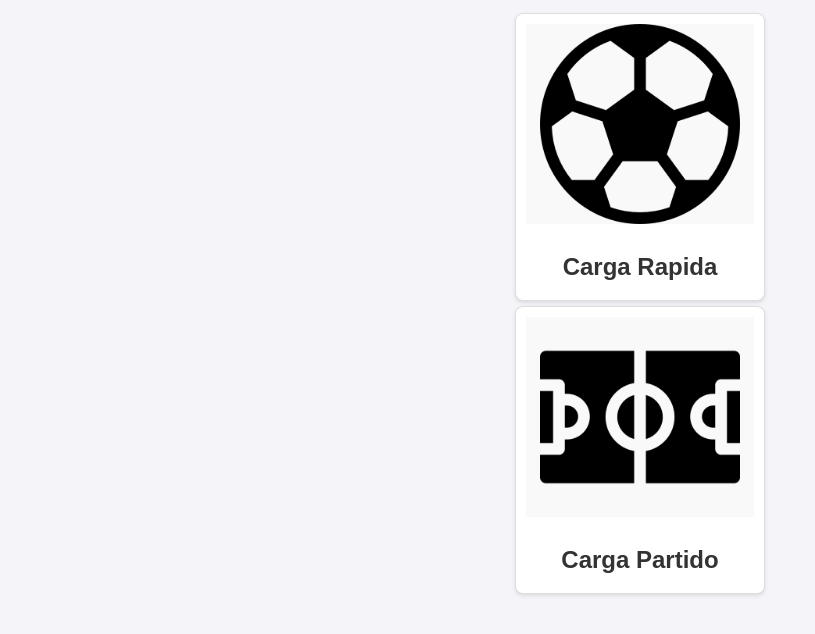
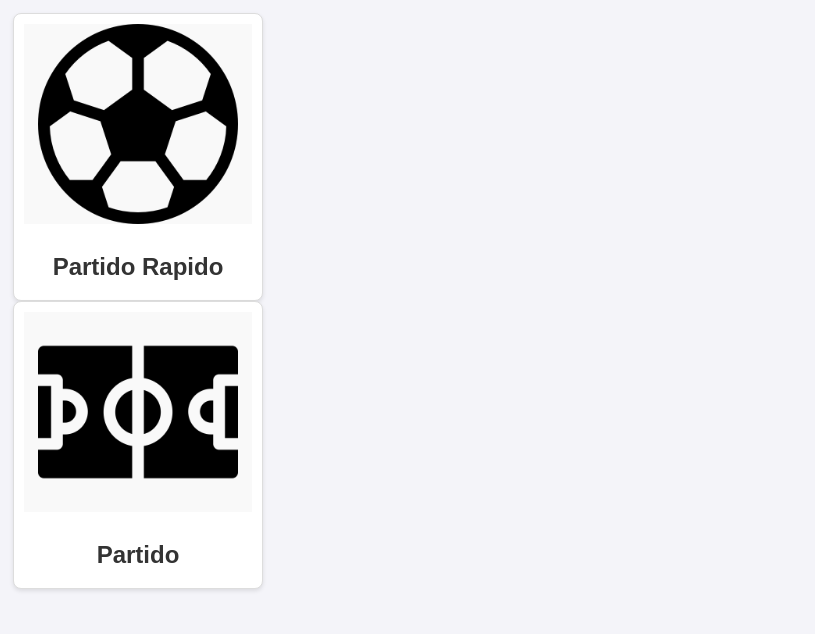
Before and after one commit to FacuZ7/FulboApp_React, a React (Vite) app: page / in a window 1280 px wide. Shown: the top 634 px of the page, without its empty margins (0-815 px from the left). Built offline with nearby package versions, Linux system fonts and the light colour scheme.

Commit message:
iniciamos rutas con react + hacer redireccion desde las cartas + implementacion de pages

```diff
--- a/package.json
+++ b/package.json
@@ -11,7 +11,8 @@
   },
   "dependencies": {
     "react": "^18.3.1",
-    "react-dom": "^18.3.1"
+    "react-dom": "^18.3.1",
+    "react-router-dom": "^7.1.1"
   },
   "devDependencies": {
     "@eslint/js": "^9.17.0",
--- a/src/App.jsx
+++ b/src/App.jsx
@@ -1,14 +1,20 @@
-import HomeCard from './components/HomeCard/HomeCard.jsx'
-import ballImg from './assets/ball.png'
-import soccerField from './assets/soccer-field.png'
+import {BrowserRouter as Router, Routes, Route } from 'react-router-dom';
+import Home from './pages/Home/Home.jsx';
+import Partido from './pages/Partido/Partido.jsx';
+import PartidoRapido from './pages/PartidoRapido/PartidoRapido.jsx';
+
 import './App.css'
 
 function App() {
   return (
-    <div className='app-containter'>
-      <HomeCard cardTitle="Carga Rapida" mainImg={ballImg}></HomeCard>
-      <HomeCard cardTitle="Carga Partido" mainImg={soccerField}></HomeCard>
-    </div>
+    <Router>
+            <Routes>
+              <Route path="/" element={<Home/>}/>
+              <Route path="/partido" element={<Partido/>}/>
+              <Route path="/partidorapido" element={<PartidoRapido/>}/>
+            </Routes>
+    </Router>
+
   )
 }
 
--- a/src/components/HomeCard/HomeCard.jsx
+++ b/src/components/HomeCard/HomeCard.jsx
@@ -1,18 +1,20 @@
 /* eslint-disable react/prop-types */
 import './HomeCard.css';
 
-const HomeCard = ({ cardTitle, mainImg }) => {
+const HomeCard = ({imgTitle="main-image", imgPath, cardTitle, }) => {
 
   return (
       <div className="card">
           <div className='card-img-container'>
-        <img title='image' src={mainImg}></img>
+              <img title={imgTitle} src={imgPath} alt="card-image"></img>
           </div>
+
           <div className='card-title'>
               <h1>{cardTitle}</h1>
           </div>
       </div>
   );
-};
+
+}
 
 export default HomeCard;
--- /dev/null
+++ b/src/pages/Home/Home.jsx
@@ -0,0 +1,17 @@
+import HomeCard from '../../components/HomeCard/HomeCard.jsx'
+import ballImgPath from '../../assets/ball.png'
+import soccerField from '../../assets/soccer-field.png'
+
+const Home = () => {
+
+    return (
+        <>
+            <HomeCard imgPath={ballImgPath} cardTitle="Partido Rapido"/>
+            <HomeCard imgPath={soccerField} cardTitle="Partido"/>
+        </>
+
+    );
+
+}
+
+export default Home;
--- /dev/null
+++ b/src/pages/Partido/Partido.jsx
@@ -0,0 +1,9 @@
+const Partido = () => {
+
+    return (
+        <h1>Partido!</h1>
+    );
+
+};
+
+export default Partido;
--- /dev/null
+++ b/src/pages/PartidoRapido/PartidoRapido.jsx
@@ -0,0 +1,9 @@
+const PartidoRapido = () => {
+
+    return (
+        <h1>Partido rapido!</h1>
+    );
+
+};
+
+export default PartidoRapido;
```
Also changed, not shown: src/pages/Home/Home.css (added), src/pages/Partido/Partido.css (added), src/pages/PartidoRapido/PartidoRapido.css (added), 1 other file (tests, documents, lock files or other folders). Lines whose indentation alone changed are shown as unchanged.
